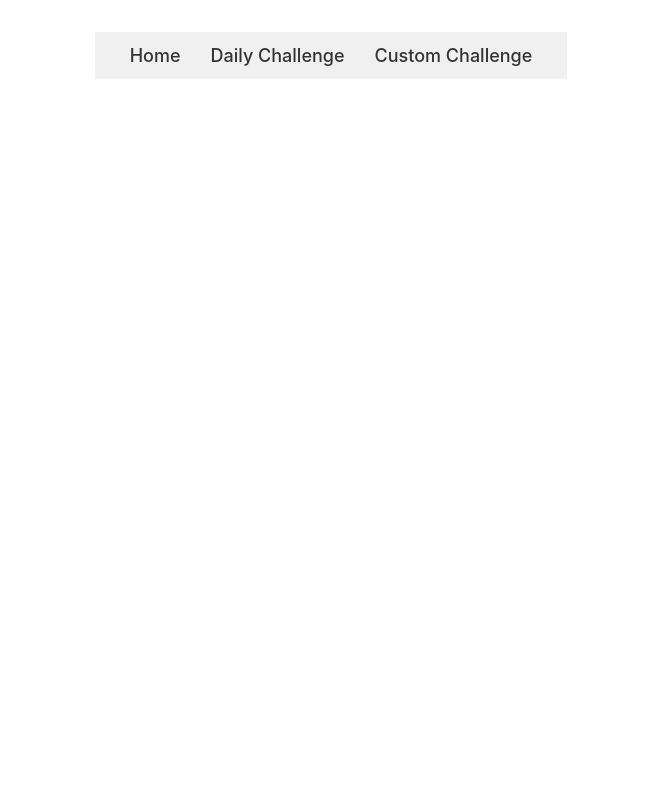
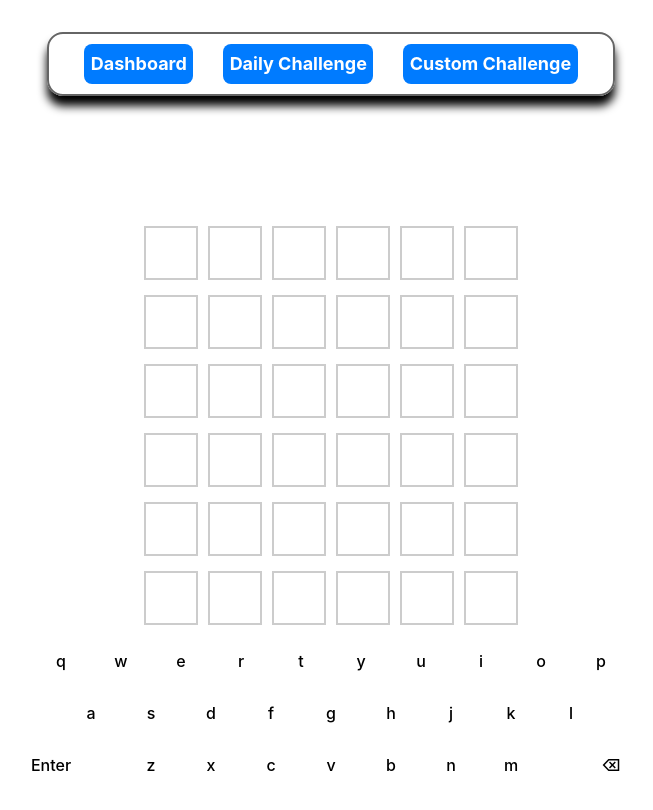
Before and after one commit to Atlessc/web54-wordle-clone, a React (Vite) app: page /daily-challenge in a window 1280 px wide. Shown: the top 810 px of the page, without its empty margins (309-962 px from the left). Built offline with nearby package versions, Linux system fonts and the light colour scheme.

Commit message:
Update dashboard page content and styles, add keyboard component and types

```diff
--- a/src/components/GlobalComponents/NavBar/NavBar.css
+++ b/src/components/GlobalComponents/NavBar/NavBar.css
@@ -1,16 +1,43 @@
 .navbar {
-  background-color: #f0f0f0;
+  /* background-color: #f0f0f0; */
+  border: 2px solid #656565;
   padding: 10px 20px;
   text-align: center;
+  border-radius: 1rem;
+  -webkit-border-radius: 1rem;
+  -moz-border-radius: 1rem;
+  -ms-border-radius: 1rem;
+  -o-border-radius: 1rem;
+  display: flex;
+  justify-content: space-between;
+  align-items: center;
+  box-shadow: 0px 10px 10px #000000;
 }
 
 .nav-link {
+  font-weight: bold;
   margin: 0 15px;
   text-decoration: none;
   color: #333;
   font-size: 18px;
+  transition: all 0.15s ease-in-out;
+  -webkit-transition: all 0.15s ease-in-out;
+  -moz-transition: all 0.15s ease-in-out;
+  -ms-transition: all 0.15s ease-in-out;
+  -o-transition: all 0.15s ease-in-out;
+  padding: 0.4rem;
+  border-radius: 0.5rem;
+  background-color: #007BFF;
+  color: white;
 }
 
 .nav-link:hover {
-  color: #007BFF;
+  background-color: #007BFF;
+  color: white;
+  box-shadow: 0px 5px 10px #000000;
+  transform: scale(1.05);
+  -webkit-transform: scale(1.05);
+  -moz-transform: scale(1.05);
+  -ms-transform: scale(1.05);
+  -o-transform: scale(1.05);
 }
--- a/src/components/GlobalComponents/NavBar/Navbar.tsx
+++ b/src/components/GlobalComponents/NavBar/Navbar.tsx
@@ -5,7 +5,7 @@ import './NavBar.css';
 const NavBar = () => {
   return (
     <nav className="navbar">
-      <Link to="/home" className="nav-link">Home</Link>
+      <Link to="/dashboard" className="nav-link">Dashboard</Link>
       <Link to="/daily-challenge" className="nav-link">Daily Challenge</Link>
       <Link to="/custom-challenge" className="nav-link">Custom Challenge</Link>
     </nav>
--- /dev/null
+++ b/src/components/SharedComponents/GameBoard/GameBoard.css
@@ -0,0 +1,37 @@
+.game-board {
+  display: flex;
+  flex-direction: column;
+  align-items: center;
+  margin-top: 20px;
+}
+
+.guess-row {
+  display: flex;
+  justify-content: center;
+  margin-bottom: 5px;
+}
+
+.letter-box {
+  width: 50px;
+  height: 50px;
+  display: flex;
+  justify-content: center;
+  align-items: center;
+  border: 2px solid #ccc;
+  margin: 5px;
+  font-size: 24px;
+  background-color: #fff;
+  color: #000;
+}
+
+.letter-box.correct {
+  background-color: green;
+}
+
+.letter-box.present {
+  background-color: yellow;
+}
+
+.letter-box.absent {
+  background-color: lightgrey;
+}
--- /dev/null
+++ b/src/components/SharedComponents/GameBoard/GameBoard.tsx
@@ -0,0 +1,40 @@
+import './GameBoard.css';
+
+interface GameBoardProps {
+  wordLength: number;
+  guesses: Array<Array<{ letter: string, status: 'correct' | 'present' | 'absent' }>>;
+  currentGuess: string;
+}
+
+const GameBoard = ({ wordLength, guesses, currentGuess }: GameBoardProps) => {
+  return (
+    <div className="game-board">
+      {Array.from({ length: 6 }).map((_, guessIndex) => (
+        <div key={guessIndex} className="guess-row">
+          {Array.from({ length: wordLength }).map((__, letterIndex) => {
+            const isCurrentGuessRow = guessIndex === guesses.length;
+            let letter = '';
+            let status = '';
+
+            if (isCurrentGuessRow) {
+              letter = currentGuess[letterIndex] || '';
+            } else {
+              const guess = guesses[guessIndex];
+              const letterObj = guess && guess[letterIndex];
+              letter = letterObj ? letterObj.letter : '';
+              status = letterObj ? letterObj.status : '';
+            }
+
+            return (
+              <div key={letterIndex} className={`letter-box ${status}`}>
+                {letter}
+              </div>
+            );
+          })}
+        </div>
+      ))}
+    </div>
+  );
+};
+
+export default GameBoard;
--- /dev/null
+++ b/src/components/SharedComponents/Keyboard/Keyboard.tsx
@@ -0,0 +1,40 @@
+import { KeyboardProps } from '../../../types/keyboardTypes';
+import './keyboard.css';
+
+const Keyboard = ({ onKeyPress, letterStatuses }: KeyboardProps) => {
+	const rows = [
+		['q', 'w', 'e', 'r', 't', 'y', 'u', 'i', 'o', 'p'],
+		['a', 's', 'd', 'f', 'g', 'h', 'j', 'k', 'l'],
+		['enter', 'z', 'x', 'c', 'v', 'b', 'n', 'm', 'backspace']
+	];
+
+	const handleKeyPress = (key: string) => {
+		onKeyPress(key);
+	};
+
+	return (
+		<div className="keyboard">
+			{rows.map((row, index) => (
+				<div key={index} className="keyboard-row">
+					{row.map((key) => {
+						const isSpecialKey = key === 'backspace' || key === 'enter';
+						const keyWidth = isSpecialKey ? '130px' : '50px';
+						const keyLabel = key === 'backspace' ? '⌫' : key === 'enter' ? 'Enter' : key;
+						return (
+							<button
+								key={key}
+								onClick={() => handleKeyPress(key)}
+								className={`keyboard-key ${letterStatuses[key] || ''}`}
+								style={{ width: keyWidth, margin: '5px' }}
+							>
+								{keyLabel}
+							</button>
+						);
+					})}
+				</div>
+			))}
+		</div>
+	);
+};
+
+export default Keyboard;
--- /dev/null
+++ b/src/components/SharedComponents/Keyboard/keyboard.css
@@ -0,0 +1,24 @@
+.keyboard-key.correct {
+  background-color: green;
+  color: white;
+}
+
+.keyboard-key.present {
+  background-color: yellow;
+  color: black;
+}
+
+.keyboard-key.absent {
+  background-color: rgb(73, 73, 73);
+  color: white;
+}
+
+.keyboard-key {
+  display: inline-block;
+  padding: 10px;
+  margin: 5px;
+  border-radius: 5px;
+  cursor: pointer;
+  background-color: white;
+  color: black;
+}
--- a/src/pages/DailyChallengePage.tsx
+++ b/src/pages/DailyChallengePage.tsx
@@ -1,8 +1,58 @@
+import { useState } from 'react';
+import Keyboard from '../components/SharedComponents/Keyboard/Keyboard';
+import GameBoard from '../components/SharedComponents/GameBoard/GameBoard';
+
 const DailyChallengePage = () => {
+  const targetWord = "target";
+  const wordLength = targetWord.length;
+  const [currentGuess, setCurrentGuess] = useState('');
+
+  const [guesses, setGuesses] = useState<Array<Array<{ letter: string; status: 'correct' | 'present' | 'absent' }>>>([]);
+  const [letterStatuses, setLetterStatuses] = useState<{ [key: string]: 'correct' | 'present' | 'absent' }>({});
+
+  const handleKeyInput = (key: string) => {
+    if (key === 'backspace') {
+      setCurrentGuess(currentGuess.slice(0, -1));
+    } else if (key === 'enter') {
+      if (currentGuess.length === wordLength && guesses.length < 6) {
+        evaluateGuess(currentGuess);
+        setCurrentGuess('');
+      }
+    } else if (currentGuess.length < wordLength) {
+      setCurrentGuess(currentGuess + key);
+    }
+  };
+
+  const evaluateGuess = (guess: string) => {
+    const evaluatedGuess = guess.split('').map((letter, index) => {
+      let status: 'correct' | 'present' | 'absent';
+      if (letter === targetWord[index]) {
+        status = 'correct';
+      } else if (targetWord.includes(letter)) {
+        status = targetWord[index] === letter ? 'correct' : 'present';
+      } else {
+        status = 'absent';
+      }
+      return { letter, status };
+    });
+
+    setGuesses([...guesses, evaluatedGuess]);
+
+    // Update letter statuses:
+    const newStatuses = { ...letterStatuses };
+    evaluatedGuess.forEach(({ letter, status }) => {
+      if (!newStatuses[letter] || newStatuses[letter] === 'present' && status === 'correct') {
+        newStatuses[letter] = status;
+      }
+    });
+    setLetterStatuses(newStatuses);
+  };
+
   return (
     <div>
       <h1>Daily Challenge</h1>
-      <p>Guess today's word!</p>
+      <GameBoard wordLength={wordLength} guesses={guesses} currentGuess={currentGuess} />
+      <Keyboard onKeyPress={handleKeyInput} letterStatuses={letterStatuses} />
     </div>
   );
 };
--- a/src/pages/DashboardPage.tsx
+++ b/src/pages/DashboardPage.tsx
@@ -1,8 +1,8 @@
 const DashboardPage = () => {
   return (
     <div>
-      <h1>Home Page</h1>
-      <p>Choose your game mode!</p>
+      <h1>Dashboard</h1>
+      <p>Stats!</p>
     </div>
   );
 };
--- /dev/null
+++ b/src/types/keyboardTypes.ts
@@ -0,0 +1,6 @@
+// src/types/keyboardTypes.ts
+
+export interface KeyboardProps {
+  onKeyPress: (key: string) => void;
+  letterStatuses: { [key: string]: 'correct' | 'present' | 'absent' };
+}
```
